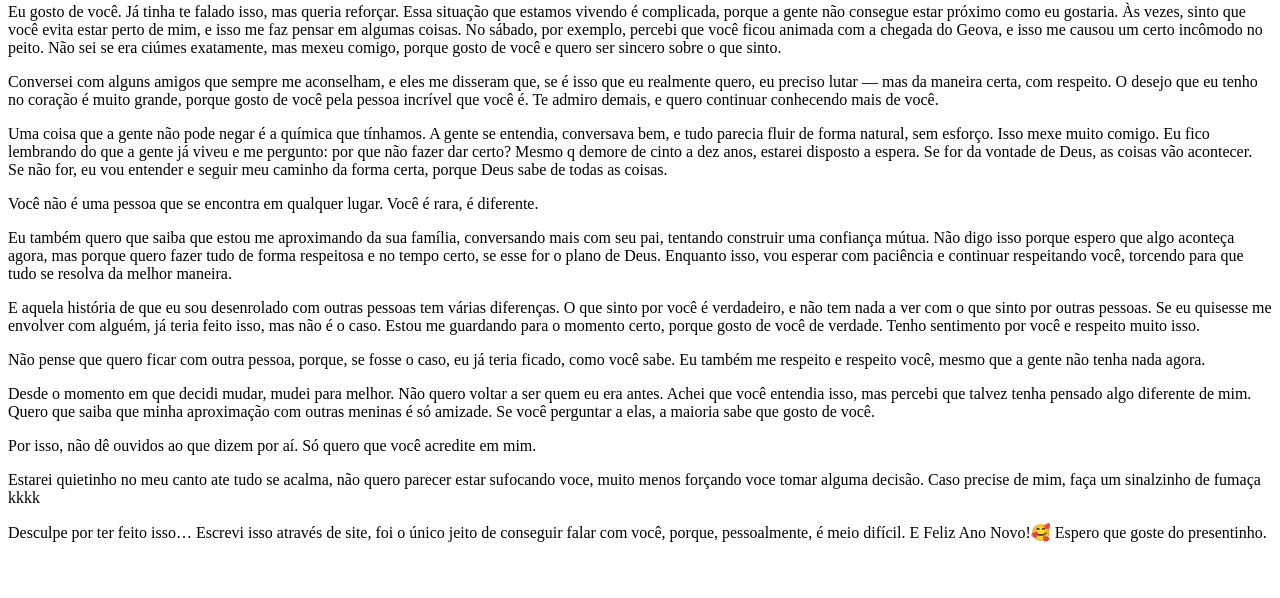
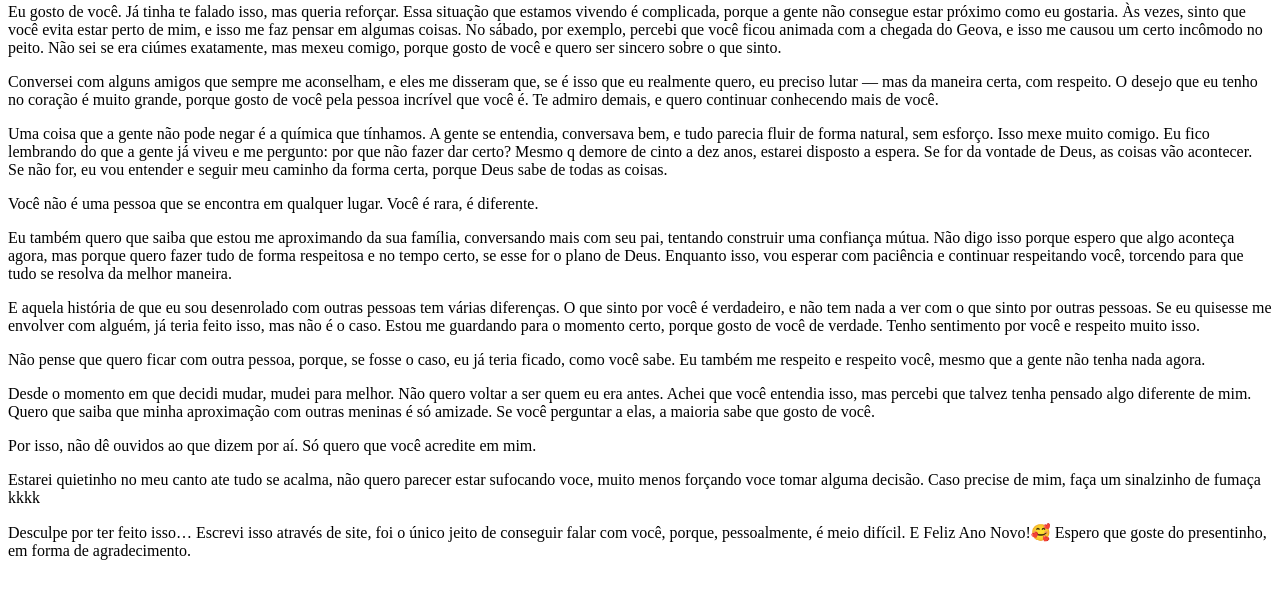
Before and after one commit to eliasgraul/texto, a plain HTML site: page index.html in a window 1280 px wide. Shown: the part 78-676 px from the top of the page. Drawn offline with Linux system fonts and the light colour scheme.

Commit message:
Update index.html

```diff
--- a/index.html
+++ b/index.html
@@ -17,7 +17,7 @@
     <P>Desde o momento em que decidi mudar, mudei para melhor. Não quero voltar a ser quem eu era antes. Achei que você entendia isso, mas percebi que talvez tenha pensado algo diferente de mim. Quero que saiba que minha aproximação com outras meninas é só amizade. Se você perguntar a elas, a maioria sabe que gosto de você.</P>
     <P>Por isso, não dê ouvidos ao que dizem por aí. Só quero que você acredite em mim.</P>
     <P>Estarei quietinho no meu canto ate tudo se acalma, não quero parecer estar sufocando voce, muito menos forçando voce tomar alguma decisão. Caso precise de mim, faça um sinalzinho de fumaça kkkk
-    <P>Desculpe por ter feito isso… Escrevi isso através de site, foi o único jeito de conseguir falar com você, porque, pessoalmente, é meio difícil. E Feliz Ano Novo!&#x1F970; Espero que goste do presentinho. </P>
+    <P>Desculpe por ter feito isso… Escrevi isso através de site, foi o único jeito de conseguir falar com você, porque, pessoalmente, é meio difícil. E Feliz Ano Novo!&#x1F970; Espero que goste do presentinho, em forma de agradecimento. </P>
    <img src="3e20208f-c126-4b56-897a-fdac4ba3d330.jpg" alt=""bluo"">
 
 </corpo>
```
